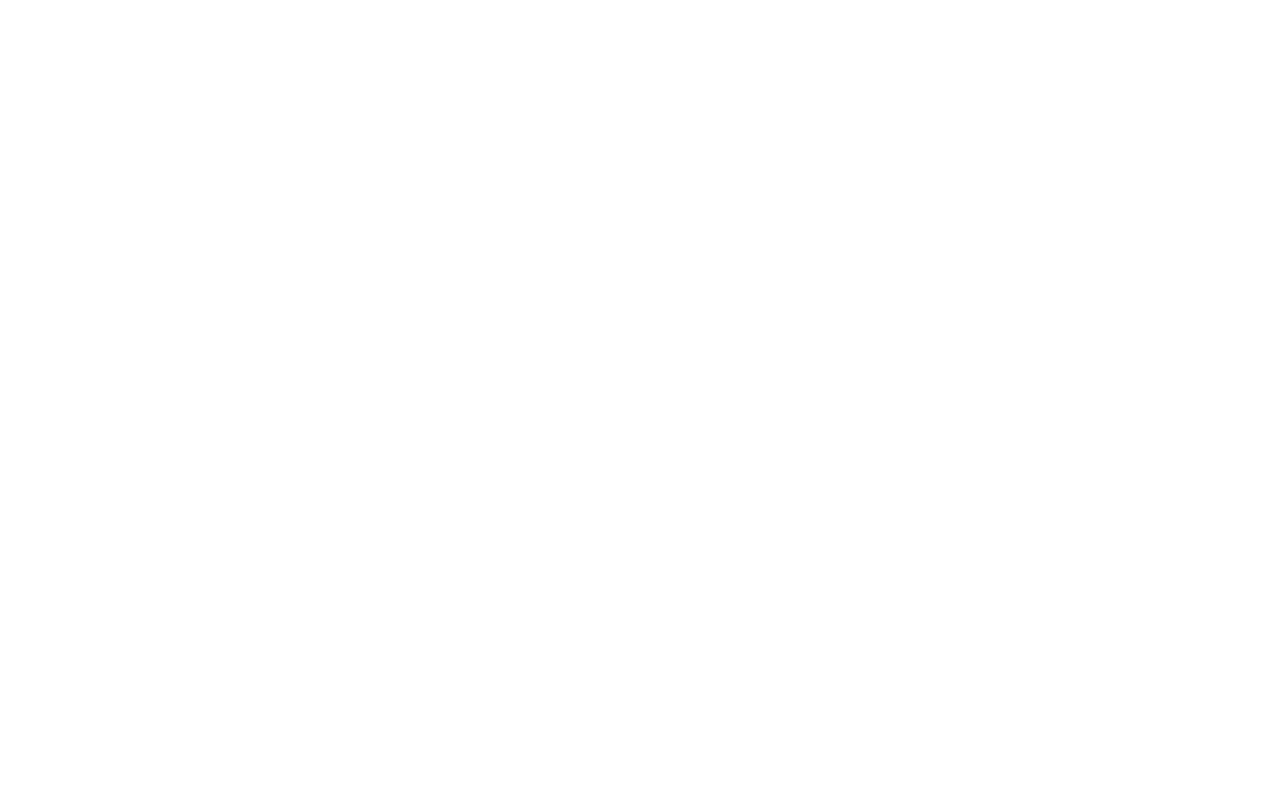
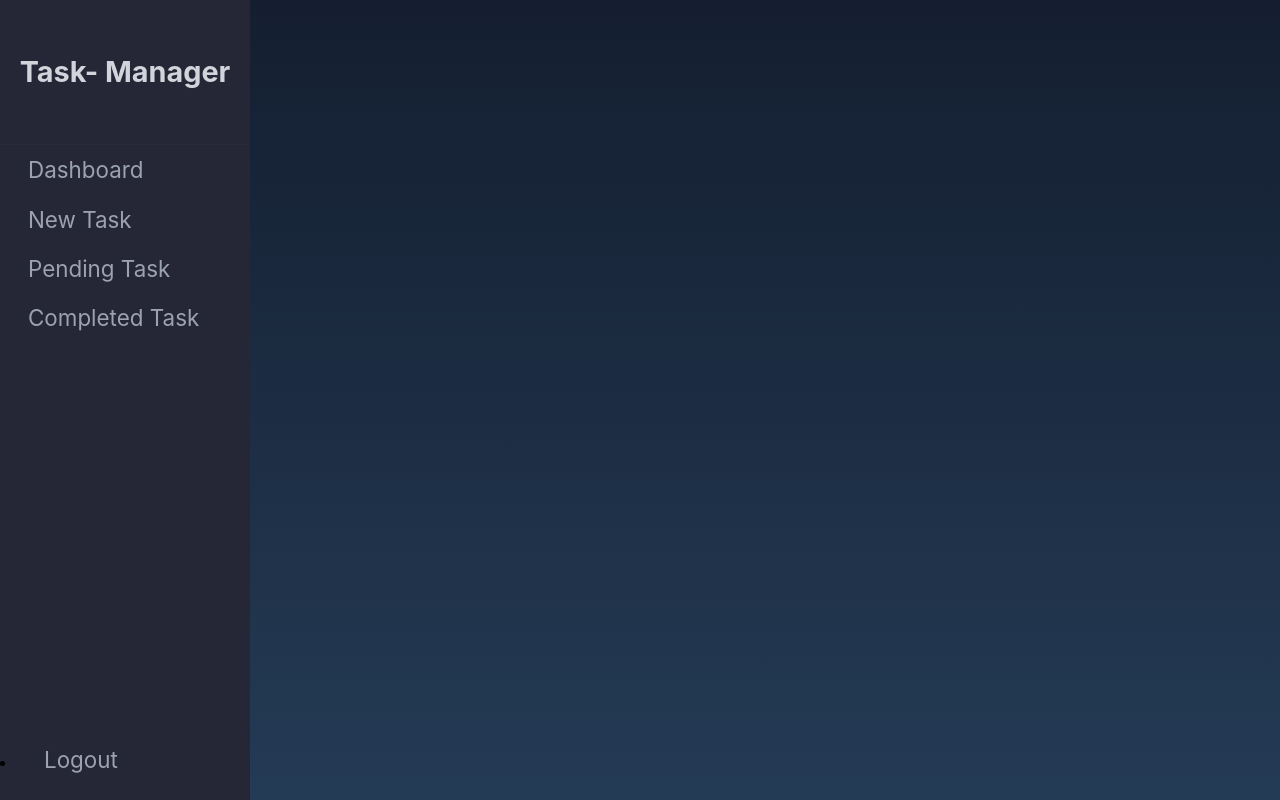
Before and after one commit to Gautam-2407/Chat-App, a React (Create React App) app in the folder client/: page /user in a window 1280 px wide. Before the commit this address had no page. Built offline with nearby package versions, Linux system fonts and the light colour scheme.

Commit message:
role issue started

```diff
--- a/client/package.json
+++ b/client/package.json
@@ -7,6 +7,7 @@
     "@testing-library/react": "^13.4.0",
     "@testing-library/user-event": "^13.5.0",
     "axios": "^1.5.0",
+    "jquery": "^3.7.1",
     "react": "^18.2.0",
     "react-dom": "^18.2.0",
     "react-redux": "^8.1.2",
--- a/client/src/App.js
+++ b/client/src/App.js
@@ -4,6 +4,9 @@ import { Route, Routes } from 'react-router-dom';
 import Login from './Login/Login';
 import "react-toastify/dist/ReactToastify.css";
 import Register from './Register/Register';
+import Sidebar from './Components/Sidebar/Super-admin-sidebar/Super-admin-sidebar';
+import Admin from './Components/Sidebar/Admin-sidebar/Admin-sidebar';
+import User from './Components/Sidebar/User-sidebar/User-sidebar';
 
 function App() {
   return (
@@ -11,8 +14,11 @@ function App() {
     <div className="App">
     <Routes>
       <Route path='/login' element={<Login />}/>
-      <Route path='/register' element={<Register phone="8847209941"/>}/>
-          </Routes>
+      <Route path='/register' element={<Register/>}/>
+      <Route path='/sidebar' element={<Sidebar />}/>
+      <Route path='/admin' element={<Admin/>}/>
+      <Route path='/user' element={<User/>}/>
+      </Routes>
     </div>
   );
 }
--- /dev/null
+++ b/client/src/Components/Sidebar/Admin-sidebar/Admin-sidebar.jsx
@@ -0,0 +1,43 @@
+import React from 'react'
+import '../Sidebar.css'
+import { Link } from 'react-router-dom'
+function Admin() {
+    return (
+
+        <aside class="sidebar" id="show-side-navigation1">
+            <div class="sidebar-header ">
+                <div class="ms-2">
+                    <h2 class="fs-6 mb-0">
+                        <Link to='#' id="a"> Task- Manager</Link>
+
+                    </h2>
+
+                </div>
+            </div>
+            <div className="links">
+                <ul class="categories list-unstyled">
+                    <li class="">
+                        <Link to='/new-task' id="a">Dashboard</Link>
+                    </li>
+                    <li class="">
+                        <Link to='/new-task' id="a">Forward Task</Link>
+                    </li>
+
+                    <li class="">
+                        <Link to='/new-task' id="a">Pending Task</Link>
+                    </li>
+                    <li class="">
+                        <Link to='/new-task' id="a">Completed Task</Link>
+                    </li>
+                    <li class="">
+                        <Link to='/new-task' id="a">Logout </Link>
+                    </li>
+                </ul>
+            </div>
+        </aside>
+
+
+    )
+}
+
+export default Admin;
--- /dev/null
+++ b/client/src/Components/Sidebar/Sidebar.css
@@ -0,0 +1,87 @@
+:root {
+    --dk-gray-100: #F3F4F6;
+    --dk-gray-200: #E5E7EB;
+    --dk-gray-300: #D1D5DB;
+    --dk-gray-400: #9CA3AF;
+    --dk-gray-500: #6B7280;
+    --dk-gray-600: #4B5563;
+    --dk-gray-700: #374151;
+    --dk-gray-800: #1F2937;
+    --dk-gray-900: #111827;
+    --dk-dark-bg: #313348;
+    --dk-darker-bg: #2a2b3d;
+    --navbar-bg-color: #6f6486;
+    --sidebar-bg-color: #252636;
+    --sidebar-width: 250px;
+}
+
+* {
+    margin: 0;
+    padding: 0;
+    box-sizing: border-box;
+}
+
+body {
+    font-family: 'Inter', sans-serif;
+    background: linear-gradient(#141e30, #243b55);
+    /* background-color: var(--dk-darker-bg); */
+    font-size: .925rem;
+}
+
+.sidebar {
+    background-color: var(--sidebar-bg-color);
+    width: var(--sidebar-width);
+    transition: all .3s ease-in-out;
+    transform: translateX(0);
+    z-index: 9999999;
+    height: 100vh;
+}
+
+.sidebar .sidebar-header {
+    border-bottom: 1px solid #2a2b3c
+}
+
+.sidebar .sidebar-header h2 #a {
+    color: var(--dk-gray-300);
+    font-size: 1.8rem;
+    text-decoration: none;
+}
+
+.sidebar>.links>ul>li {
+    padding: .7rem 1.75rem;
+
+}
+h2{
+    display: flex;
+    align-items: center;
+    justify-content: center;
+    line-height: 5;
+}
+
+ul{
+    height: 80vh;
+}
+.sidebar .links>ul>li>#a {
+    color: var(--dk-gray-400);
+    text-decoration: none;
+    font-size: 1.4rem;
+}
+
+ul li:last-child {
+    position: absolute;
+    margin-left:1rem ;
+    bottom: 1rem;
+}
+
+
+
+@media (max-width: 767px) {
+    .sidebar .links>ul>li {
+        padding-top: 12px;
+        padding-bottom: 12px;
+    }
+
+    .sidebar .search {
+        padding: 10px 0 10px 30px
+    }
+}
--- /dev/null
+++ b/client/src/Components/Sidebar/Super-admin-sidebar/Super-admin-sidebar.jsx
@@ -0,0 +1,47 @@
+import React from 'react'
+import '../Sidebar.css'
+import { Link } from 'react-router-dom'
+function Sidebar() {
+    return (
+
+        <aside class="sidebar" id="show-side-navigation1">
+            <div class="sidebar-header ">
+                <div class="ms-2">
+                    <h2 class="fs-6 mb-0">
+                        <Link to='#' id="a"> Task- Manager</Link>
+
+                    </h2>
+
+                </div>
+            </div>
+            <div className="links">
+                <ul class="categories list-unstyled">
+                    <li class="">
+                        <Link to='/new-task' id="a">Dashboard</Link>
+                    </li>
+                    <li class="">
+                        <Link to='/new-task' id="a">New Task</Link>
+                    </li>
+
+                    <li class="">
+                        <Link to='/new-task' id="a">Pending Task</Link>
+                    </li>
+                    <li class="">
+                        <Link to='/new-task' id="a">Admin List </Link>
+                    </li>
+
+                    <li class="">
+                        <Link to='/new-task' id="a">User's List </Link>
+                    </li>
+                    <li class="">
+                        <Link to='/new-task' id="a">Logout </Link>
+                    </li>
+                </ul>
+            </div>
+        </aside>
+
+
+    )
+}
+
+export default Sidebar
--- /dev/null
+++ b/client/src/Components/Sidebar/User-sidebar/User-sidebar.jsx
@@ -0,0 +1,42 @@
+import React from 'react'
+import '../Sidebar.css'
+import { Link } from 'react-router-dom'
+
+function User() {
+    return (
+        <aside class="sidebar" id="show-side-navigation1">
+            <div class="sidebar-header ">
+                <div class="ms-2">
+                    <h2 class="fs-6 mb-0">
+                        <Link to='#' id="a"> Task- Manager</Link>
+
+                    </h2>
+
+                </div>
+            </div>
+            <div className="links">
+                <ul class="categories list-unstyled">
+                    <li class="">
+                        <Link to='/new-task' id="a">Dashboard</Link>
+                    </li>
+                    <li class="">
+                        <Link to='/new-task' id="a">New Task</Link>
+                    </li>
+
+                    <li class="">
+                        <Link to='/new-task' id="a">Pending Task</Link>
+                    </li>
+                    <li class="">
+                        <Link to='/new-task' id="a">Completed Task </Link>
+                    </li>
+                    <li class="">
+                        <Link to='/new-task' id="a">Logout </Link>
+                    </li>
+                </ul>
+            </div>
+        </aside>
+
+    )
+}
+
+export default User
--- a/client/src/Login/Login.jsx
+++ b/client/src/Login/Login.jsx
@@ -26,6 +26,7 @@ const  Login = () => {
     const response = await loginfunction(phone);
     console.log(response);
     if (response && response.exists) {
+      console.log(response.user.role);
 
       navigate("/dashboard");
     }
```
Also changed, not shown: client/src/Components/Dashboard/Dashborad.jsx (added, +11 -0 lines), client/src/Services/api.js (line endings or trailing spaces), 2 other files (tests, documents, lock files or other folders).
